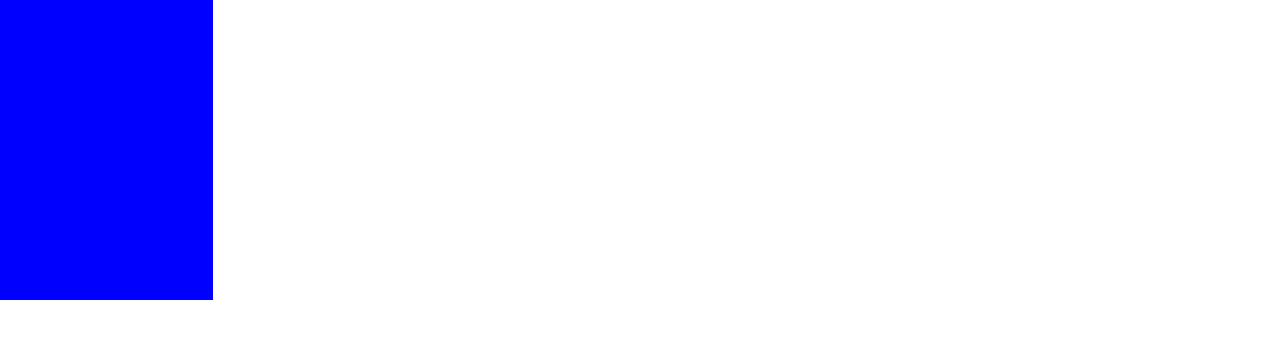
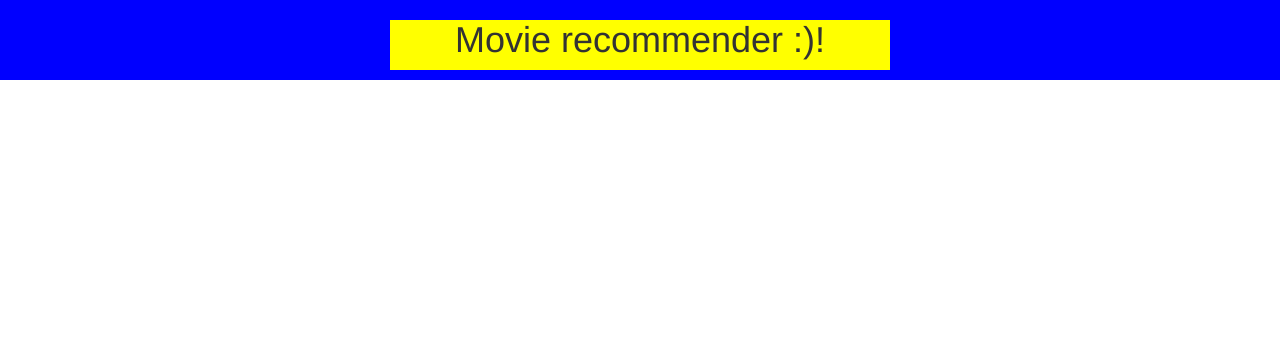
Before and after one commit to hoevik/01movieRecommend, a website: page views/index.html in a window 1280 px wide. Drawn offline with Linux system fonts and the light colour scheme; files that its build step writes are made by us from their sources; files whose address does not match are found by name.

Commit message:
add title section

```diff
--- a/public/styles/styles.css
+++ b/public/styles/styles.css
@@ -1,6 +1,15 @@
 .header {
   background-color: blue;
-  height: 300px;
+  height: 80px;
   position:absolute;
-  left: 0;
 }
+.logo {
+  margin: auto;
+  background-color: yellow;
+  height: 50px;
+  width: 500px;
+  text-align: center;
+
+
+
+}
--- a/views/index.html
+++ b/views/index.html
@@ -17,9 +17,12 @@
   </head>
   </head>
   <body>
-    <div class="header col-md-2">
+    <header class="header col-md-12">
+      <div class="logo">
+        <h1>Movie recommender :)!</h1>
+      </div>
+    </header>
 
-    </div>
 
 
   </body>
```
